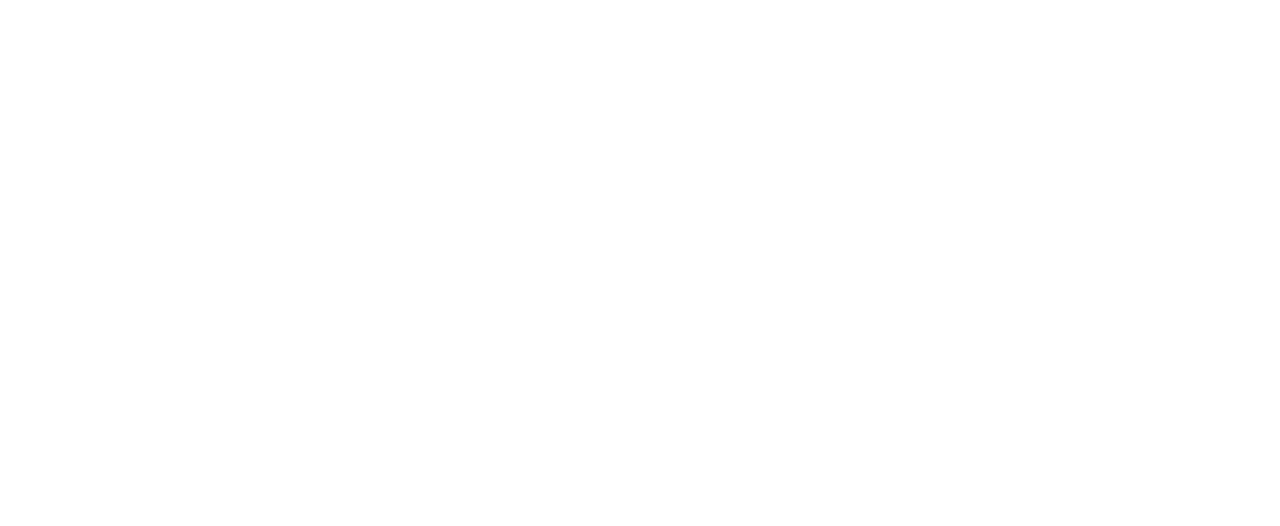
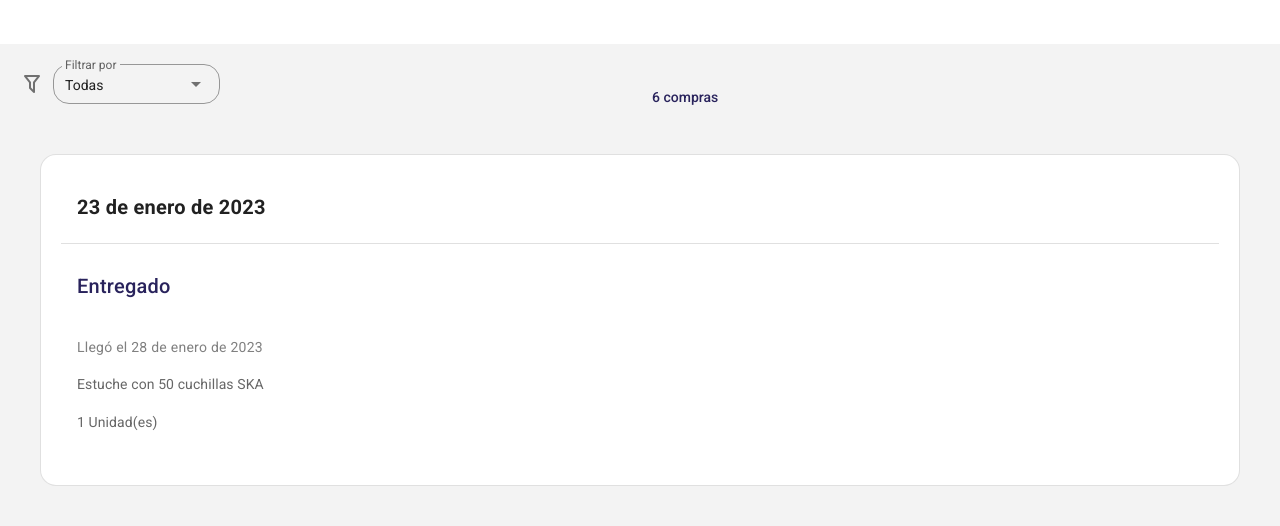
Before and after one commit to itzelHuertaB01/Grupo_Forpa, a Nuxt app: page /user-no/History in a window 1280 px wide. Shown: the part 756-1282 px from the top of the page. Before the commit the page ends 800 px from the top, so only its background shows below. Built offline with nearby package versions, Linux system fonts and the light colour scheme.

Commit message:
Update History.vue

```diff
--- a/pages/user-no/History.vue
+++ b/pages/user-no/History.vue
@@ -1,5 +1,197 @@
 <template>
-    <MenuBar>
+    <v-app>
+      <MenuBar />
+      <v-container fluid class="d-flex flex-column" style="padding: 20px; background-color: #F3F3F3;">
+        <!-- Filtro de compras con un select -->
+        <v-row>
+          <v-col cols="12" sm="6" class="d-flex align-center">
+            <v-select
+              v-model="selectedFilter"
+              :items="filters"
+              label="Filtrar por"
+              dense
+              outlined
+              prepend-icon="mdi-filter-outline"
+              style="max-width: 200px; font-size: 14px; border-radius: 16px; box-shadow: none;"
+            >
+            </v-select>
+          </v-col>
+          <v-col cols="12" sm="6" class="d-flex align-center justify-start">
+            <span style="font-size: 14px; color: #29235C; font-weight: 500;">{{ filteredPurchases.length }} compras</span>
+          </v-col>
+        </v-row>
 
-    </MenuBar>
-</template>
+        <!-- Listado de compras -->
+        <v-row>
+          <v-col v-for="(purchase, index) in filteredPurchases" :key="index" cols="12">
+            <v-card
+              class="mb-4"
+              outlined
+              style="max-width: 1200px; margin-left: auto; margin-right: auto; background-color: #ffffff; border-radius: 16px; height: auto; padding: 20px;"
+            >
+              <!-- Fecha y separación -->
+              <v-card-title class="d-flex justify-between align-center" style="padding-bottom: 10px;">
+                <div>
+                  <span class="text-h6 font-weight-bold">{{ formatDate(purchase.date) }}</span>
+                </div>
+              </v-card-title>
+
+              <v-divider></v-divider>
+
+              <!-- Estado como texto sin fondo -->
+              <v-card-subtitle class="text-h6" style="color: #29235C; margin-top: 3px;">
+                {{ purchase.status }}
+              </v-card-subtitle>
+
+              <!-- Leyenda de entrega debajo del estado -->
+              <v-card-subtitle class="text-body-2" style="color: gray; margin-top: 3px;">
+                Llegó el {{ formatDate(purchase.details) }}
+              </v-card-subtitle>
+
+              <!-- Descripción y unidades -->
+              <v-card-text>
+                <p>{{ purchase.description }}</p>
+                <p>{{ purchase.units }} Unidad(es)</p>
+              </v-card-text>
+            </v-card>
+          </v-col>
+        </v-row>
+      </v-container>
+    </v-app>
+  </template>
+
+  <script>
+  export default {
+    data() {
+      return {
+        selectedFilter: 'Todas', // Default filter value
+        filters: [
+          { text: 'Todas', value: 'Todas', icon: 'mdi-all-inclusive' },
+          { text: 'Entregado', value: 'Entregado', icon: 'mdi-checkbox-marked-circle' },
+          { text: 'Pendiente', value: 'Pendiente', icon: 'mdi-clock-outline' }
+        ], // Filter options with icons
+        purchases: [
+          {
+            date: '2023-01-23',
+            status: 'Entregado',
+            description: 'Estuche con 50 cuchillas SKA',
+            details: '2023-01-28',
+            units: 1,
+          },
+          {
+            date: '2023-01-10',
+            status: 'Entregado',
+            description: 'Estuche con 50 cuchillas SKA',
+            details: '2023-01-15',
+            units: 20,
+          },
+          {
+            date: '2025-02-05',
+            status: 'Entregado',
+            description: 'Estuche con 50 cuchillas SKA',
+            details: '2025-02-10',
+            units: 1,
+          },
+          {
+            date: '2025-02-18',
+            status: 'Entregado',
+            description: 'Estuche con 50 cuchillas SKA',
+            details: '2025-02-26',
+            units: 20,
+          },
+          {
+            date: '2025-03-01',
+            status: 'Pendiente',
+            description: 'Estuche con 50 cuchillas SKA',
+            details: 'Esperando fecha de entrega',
+            units: 10,
+          },
+          {
+            date: '2025-03-05',
+            status: 'Pendiente',
+            description: 'Estuche con 50 cuchillas SKA',
+            details: 'Esperando fecha de entrega',
+            units: 5,
+          },
+        ],
+      };
+    },
+    computed: {
+      filteredPurchases() {
+        if (this.selectedFilter === 'Todas') {
+          return this.purchases; // Show all purchases when the filter is "Todas"
+        }
+        return this.purchases.filter(purchase => purchase.status === this.selectedFilter); // Filter by selected status
+      },
+    },
+    methods: {
+      // Método para formatear las fechas
+      formatDate(date) {
+        const options = { year: 'numeric', month: 'long', day: 'numeric' };
+        return new Date(date).toLocaleDateString('es-ES', options);
+      }
+    },
+  };
+  </script>
+
+  <style scoped>
+  .card-no-shadow {
+    box-shadow: none !important;
+  }
+
+  .white-text {
+    color: #FFFFFF !important;
+  }
+
+  .v-col {
+    padding-left: 0 !important;
+    padding-right: 0 !important;
+  }
+
+  .v-card-title {
+    font-weight: bold;
+  }
+
+  .v-chip {
+    font-weight: bold;
+  }
+
+  h1 {
+    color: #29235C;
+    font-size: 24px;
+    margin-bottom: 20px;
+  }
+
+  .v-card-subtitle {
+    font-size: 16px;
+    color: gray;
+  }
+
+  .v-card-text {
+    font-size: 14px;
+  }
+
+  @media (max-width: 600px) {
+    .v-col {
+      margin-left: 0 !important;
+    }
+
+    .v-card {
+      width: 100%;
+      max-width: 350px;
+    }
+  }
+
+  .v-divider {
+    margin-top: 10px;
+    margin-bottom: 10px;
+  }
+
+  @media (min-width: 601px) {
+    .v-card {
+      max-width: 700px;
+      margin-left: auto;
+      margin-right: auto;
+    }
+  }
+  </style>
```
